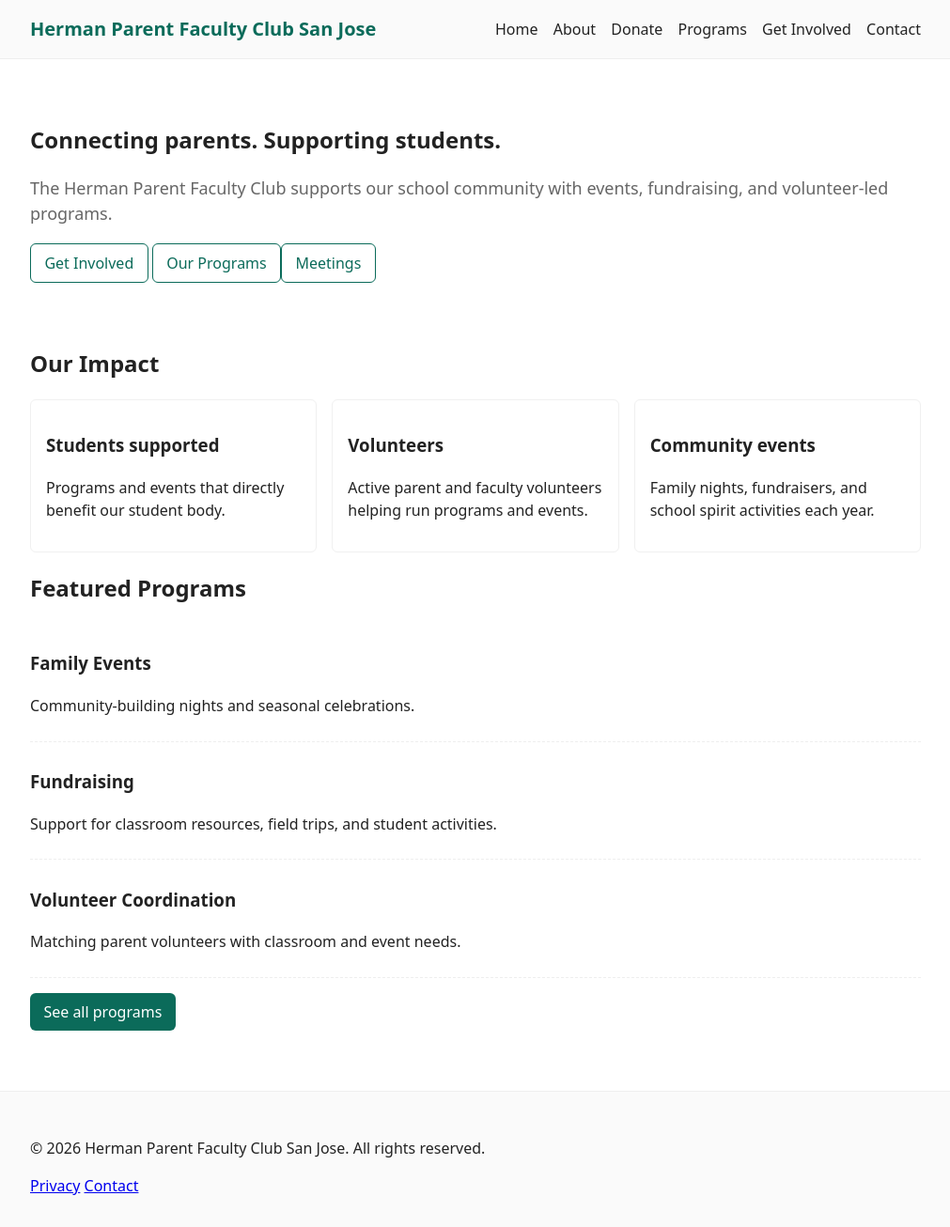
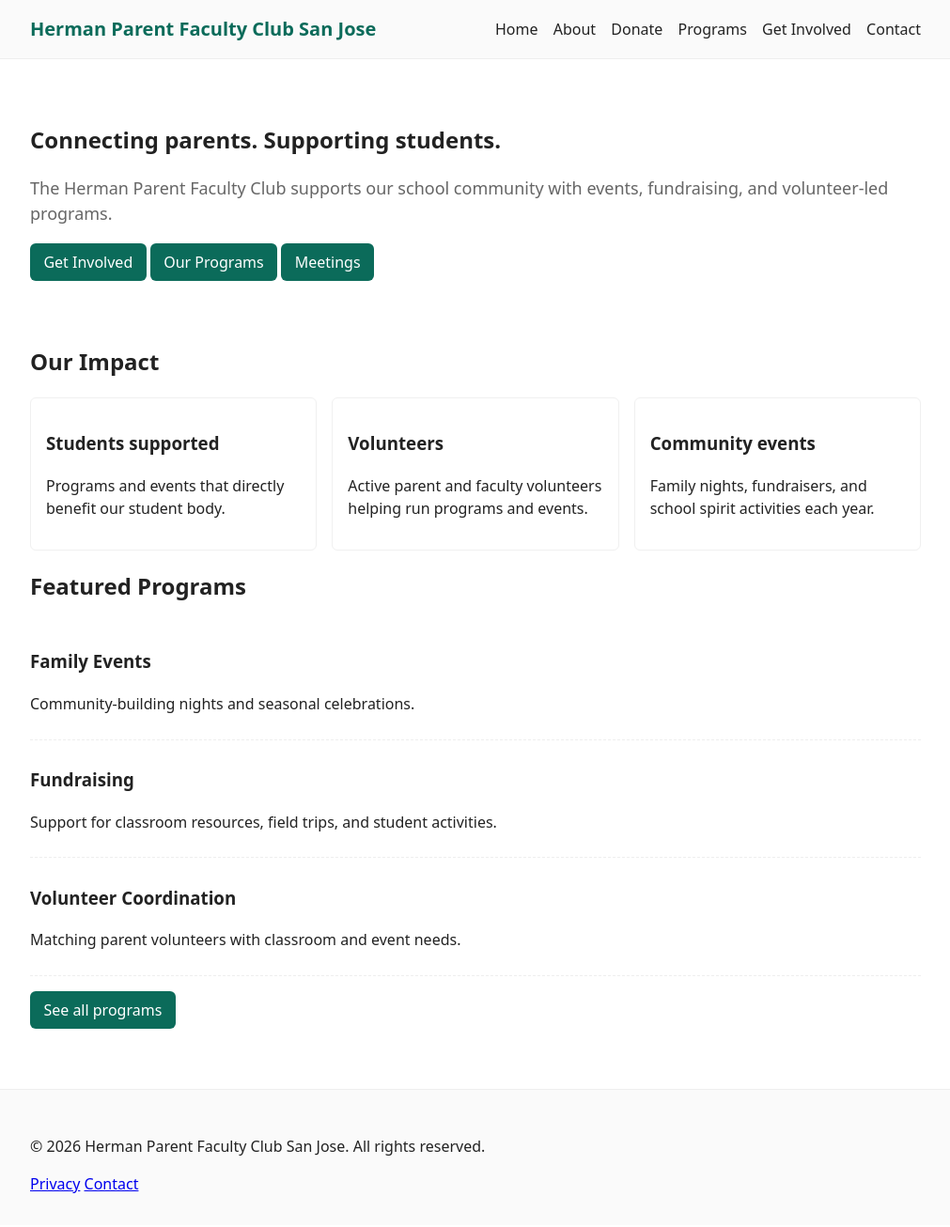
Before and after one commit to hermanparentfacultyclub/www, a Jekyll site: the page built from index.md, in a window 1280 px wide. Shown: the whole page at 94% size, without its empty margins (134-1145 px from the left). Built offline with Jekyll 4.4.1, drawn with Linux system fonts in a browser that asks for light colours.

Commit message:
Update index.md

```diff
--- a/index.md
+++ b/index.md
@@ -5,7 +5,7 @@ title: Home
 <section class="hero" aria-labelledby="hero-title">
   <h1 id="hero-title">Connecting parents. Supporting students.</h1>
   <p class="lede">The Herman Parent Faculty Club supports our school community with events, fundraising, and volunteer-led programs.</p>
-  <p><a class="btn outline" href="{{ '/get-involved/' | relative_url }}">Get Involved</a> <a class="btn outline" href="{{ '/programs/' | relative_url }}">Our Programs</a><a class="btn outline" href="{{ '/meetings/' | relative_url }}">Meetings</a></p>
+  <p><a class="btn" href="{{ '/get-involved/' | relative_url }}">Get Involved</a> <a class="btn" href="{{ '/programs/' | relative_url }}">Our Programs</a> <a class="btn" href="{{ '/meetings/' | relative_url }}">Meetings</a></p>
 </section>
 
 <section aria-labelledby="impact" class="cards">
```
